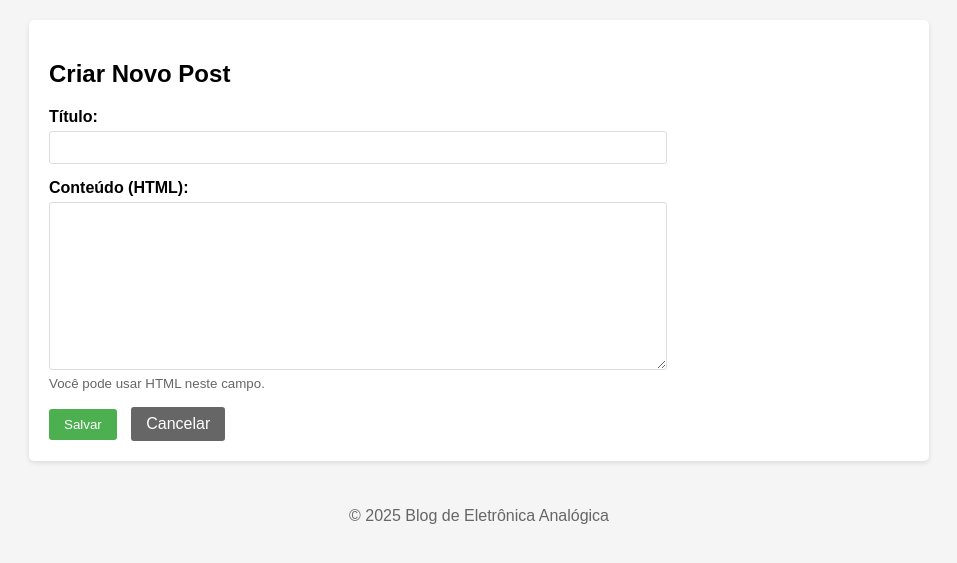
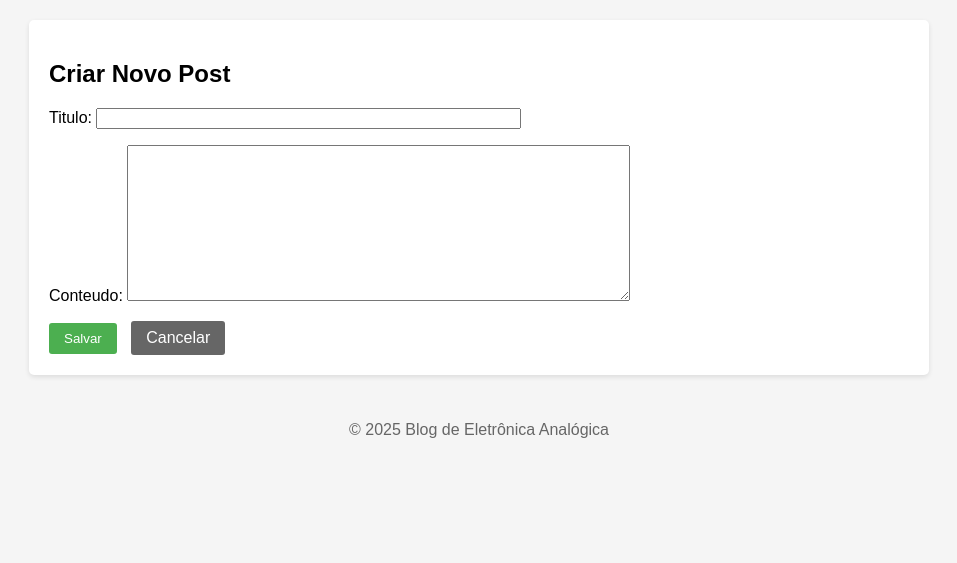
Before and after one commit to rrarry/SegundaEntrega, a Django app: page /post/novo/ in a window 1280 px wide. Shown: the part 125-688 px from the top of the page, without its empty margins (161-1118 px from the left). Run offline with Django 5.2, Linux system fonts and the light colour scheme.

Commit message:
Versão 2: Views funcionais com Django forms

```diff
--- /dev/null
+++ b/posts/forms.py
@@ -0,0 +1,12 @@
+from django import forms
+from .models import Post
+
+
+class PostForm(forms.ModelForm):
+    class Meta:
+        model = Post
+        fields = ['titulo', 'conteudo']
+        widgets = {
+            'titulo': forms.TextInput(attrs={'size': '50'}),
+            'conteudo': forms.Textarea(attrs={'rows': 10, 'cols': 60}),
+        }
--- a/posts/views.py
+++ b/posts/views.py
@@ -1,6 +1,7 @@
 from django.shortcuts import render, redirect, get_object_or_404
 from django.http import Http404
 from .models import Post
+from .forms import PostForm
 
 
 def post_list(request):
@@ -21,15 +22,14 @@ def post_detail(request, pk):
 def post_create(request):
     """Cria um novo post"""
     if request.method == 'POST':
-        titulo = request.POST.get('titulo')
-        conteudo = request.POST.get('conteudo')
+        form = PostForm(request.POST)
+        if form.is_valid():
+            post = form.save()
+            return redirect('post_detail', pk=post.pk)
+    else:
+        form = PostForm()
 
-        post = Post(titulo=titulo, conteudo=conteudo)
-        post.save()
-
-        return redirect('post_detail', pk=post.pk)
-
-    return render(request, 'post_form.html')
+    return render(request, 'post_form.html', {'form': form})
 
 
 def post_edit(request, pk):
@@ -40,13 +40,14 @@ def post_edit(request, pk):
         raise Http404("Post não encontrado")
 
     if request.method == 'POST':
-        post.titulo = request.POST.get('titulo')
-        post.conteudo = request.POST.get('conteudo')
-        post.save()
+        form = PostForm(request.POST, instance=post)
+        if form.is_valid():
+            form.save()
+            return redirect('post_detail', pk=post.pk)
+    else:
+        form = PostForm(instance=post)
 
-        return redirect('post_detail', pk=post.pk)
-
-    return render(request, 'post_form.html', {'post': post})
+    return render(request, 'post_form.html', {'form': form, 'post': post})
 
 
 def post_delete(request, pk):
--- a/templates/post_form.html
+++ b/templates/post_form.html
@@ -7,21 +7,9 @@
 
 <form method="post" style="max-width: 600px;">
     {% csrf_token %}
+    {{ form.as_p }}
 
-    <div style="margin-bottom: 15px;">
-        <label for="titulo" style="display: block; margin-bottom: 5px; font-weight: bold;">Título:</label>
-        <input type="text" id="titulo" name="titulo" value="{{ post.titulo|default:'' }}" required
-               style="width: 100%; padding: 8px; border: 1px solid #ddd; border-radius: 3px;">
-    </div>
-
-    <div style="margin-bottom: 15px;">
-        <label for="conteudo" style="display: block; margin-bottom: 5px; font-weight: bold;">Conteúdo (HTML):</label>
-        <textarea id="conteudo" name="conteudo" rows="10" required
-                  style="width: 100%; padding: 8px; border: 1px solid #ddd; border-radius: 3px; font-family: monospace;">{{ post.conteudo|default:'' }}</textarea>
-        <small style="color: #666;">Você pode usar HTML neste campo.</small>
-    </div>
-
-    <div>
+    <div style="margin-top: 15px;">
         <button type="submit" class="btn">Salvar</button>
         <a href="{% url 'post_list' %}" class="btn" style="background-color: #666; margin-left: 10px;">Cancelar</a>
     </div>
```
